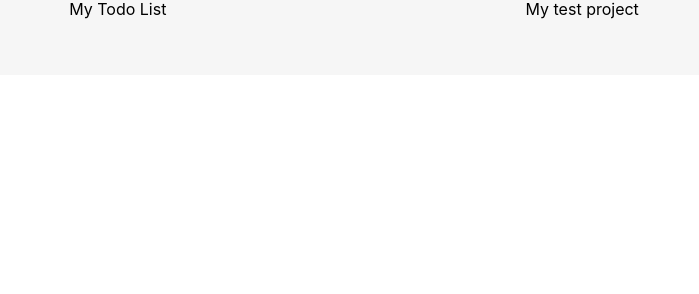
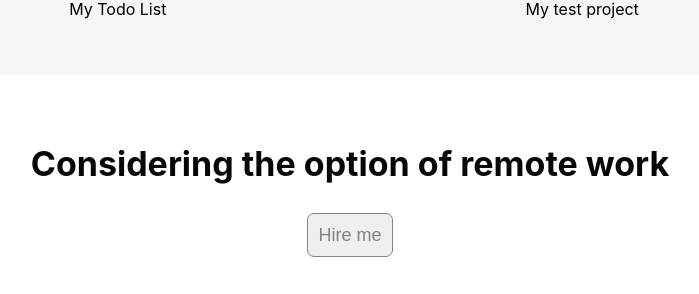
Before and after one commit to Pro200Hummer/portfolio-project, a React (Create React App) app: page / in a window 1280 px wide. Shown: the part 1820-2114 px from the top of the page, without its empty margins (290-989 px from the left). Before the commit the page ends 1895 px from the top, so only its background shows below. Built offline with nearby package versions, Linux system fonts and the light colour scheme.

Commit message:
Add WorkRemote component

```diff
--- a/src/app/App.tsx
+++ b/src/app/App.tsx
@@ -4,6 +4,7 @@ import style from '../commonStyles/Common.module.scss'
 import {About} from "../components/About/About";
 import {Skills} from "../components/Slills/Skills";
 import {Portfolio} from "../components/Portfolio/Portfolio";
+import {RemoteWork} from "../components/Remote Work/RemoteWork";
 
 export const App = () => {
     return (
@@ -13,6 +14,7 @@ export const App = () => {
                 <About/>
                 <Skills/>
                 <Portfolio/>
+                <RemoteWork/>
             </div>
         </div>
     )
--- /dev/null
+++ b/src/components/Remote Work/RemoteWork.module.scss
@@ -0,0 +1,42 @@
+.container{
+  width: 100%;
+  display: flex;
+  flex-flow: column wrap;
+  align-items: center;
+  padding: 40px 0;
+
+  .title{
+    font-size: 34px;
+    line-height: 42px;
+    text-align: center;
+    color: #070707;
+  }
+
+  .btnHire{
+    display: block;
+    padding: 10px;
+    border: 1px solid #828282;
+    border-radius: 7px;
+    font-size: 18px;
+    line-height: 22px;
+    color: #828282;
+    font-weight: 400;
+    text-align: center;
+    text-decoration: none;
+    outline: none;
+
+    &:hover {
+      outline: none;
+      color: #070707;
+    }
+
+    &:active {
+      outline: none;
+      box-shadow: inset 0 0 5px 1px #c5c2c3;
+    }
+
+    &:focus {
+      outline: none;
+    }
+  }
+}
--- /dev/null
+++ b/src/components/Remote Work/RemoteWork.tsx
@@ -0,0 +1,16 @@
+import React, {FC} from "react";
+import style from './RemoteWork.module.scss'
+
+
+export const RemoteWork: FC = () => {
+    return(
+        <div className={style.container}>
+            <h2 className={style.title}>
+                Considering the option of remote work
+            </h2>
+            <button className={style.btnHire}>
+                Hire me
+            </button>
+        </div>
+    )
+};
```
